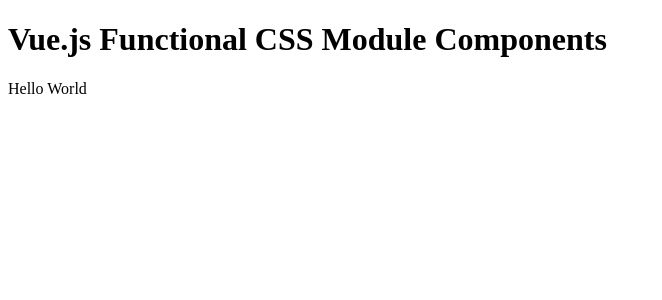
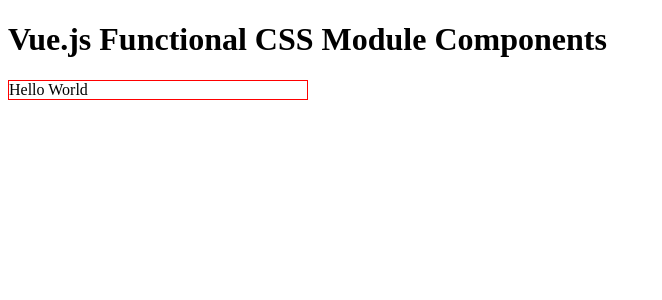
Before and after one commit to maoberlehner/vue-functional-css-module-components, a Vue app: page / in a window 1280 px wide. Shown: the top 300 px of the page, without its empty margins (0-662 px from the left). Built offline with nearby package versions, Linux system fonts and the light colour scheme.

Commit message:
Apply root style by default

```diff
--- a/package.json
+++ b/package.json
@@ -16,6 +16,7 @@
     "@vue/cli-plugin-unit-jest": "^4.1.2",
     "@vue/cli-service": "^4.1.2",
     "vue": "^2.6.11",
+    "vue-functional-data-merge": "^3.1.0",
     "vue-template-compiler": "^2.6.11"
   },
   "devDependencies": {
--- a/src/components/base/BaseCard.module.css
+++ b/src/components/base/BaseCard.module.css
@@ -1,3 +1,7 @@
+.root {
+  border: 1px solid red;
+}
+
 .--size-s {
   padding: 1em;
 }
--- a/src/components/base/css-module-component.js
+++ b/src/components/base/css-module-component.js
@@ -1,3 +1,5 @@
+import { mergeData } from 'vue-functional-data-merge';
+
 function parseProps({ styles, prefixes, suffixes }) {
   const selectors = Object.keys(styles);
   const states = selectors.filter(selector => prefixes.some(prefix => selector.startsWith(prefix)));
@@ -23,7 +25,12 @@
       },
     },
     render(h, context) {
-      return h(context.props.tag, context.data, context.children);
+      const componentData = {
+        class: styles.root,
+      };
+      const data = mergeData(context.data, componentData);
+
+      return h(context.props.tag, data, context.children);
     },
   };
 }
```
Also changed, not shown: 1 other file (tests, documents, lock files or other folders).
